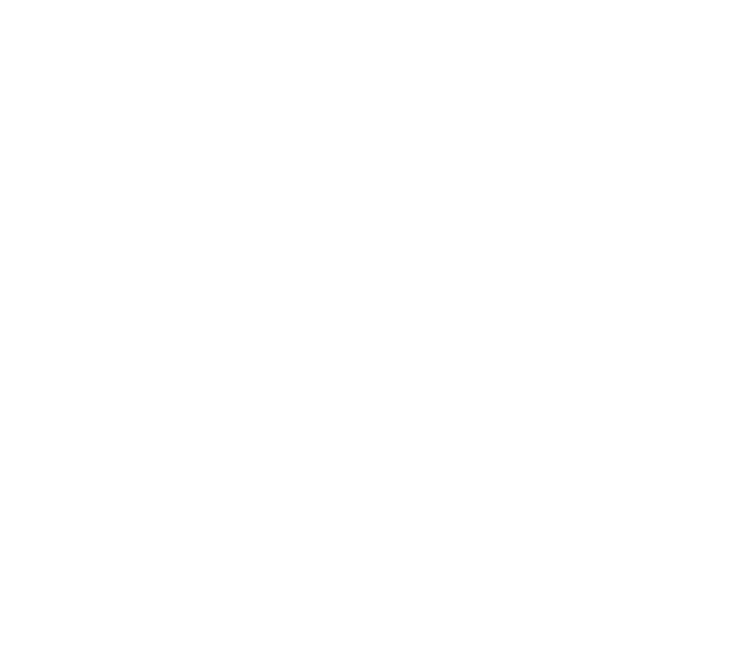
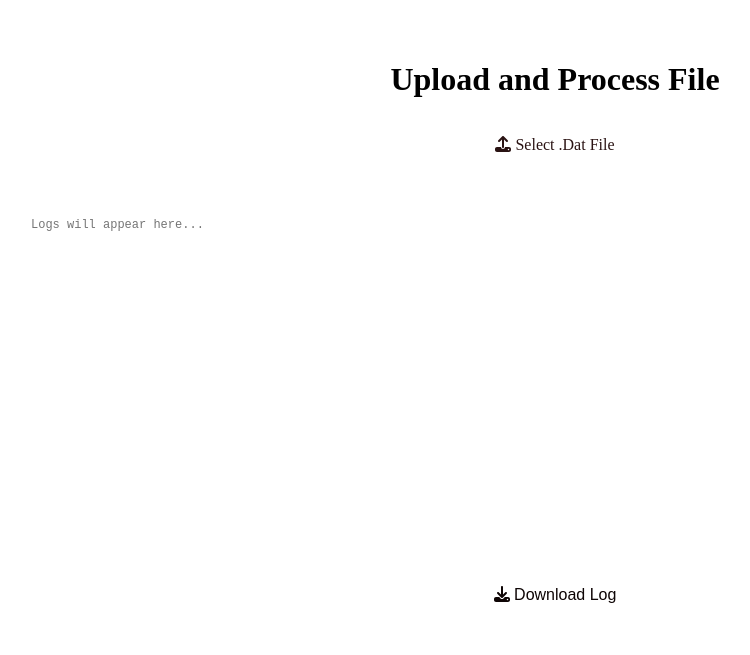
Before and after one commit to dmorgen720/transformer, a plain HTML site: page index.html in a window 1280 px wide. Shown: the whole page, without its empty margins (85-835 px from the left). Drawn offline with Linux system fonts and the light colour scheme; the site is published under a folder, as on GitHub Pages, so addresses that start at the root find nothing.

Commit message:
Update index.html

```diff
--- a/index.html
+++ b/index.html
@@ -6,8 +6,8 @@
     <title>File Uploader</title>
     <script src="https://cdnjs.cloudflare.com/ajax/libs/font-awesome/6.4.2/js/all.min.js" crossorigin="anonymous"></script>
 
-  <script type="module" crossorigin src="/assets/index-BRiiklob.js"></script>
-  <link rel="stylesheet" crossorigin href="/assets/index-CtqwskTV.css">
+  <script type="module" crossorigin src="./assets/index-BRiiklob.js"></script>
+  <link rel="stylesheet" crossorigin href="./assets/index-CtqwskTV.css">
 </head>
 <body>
     <div id="app"></div>
```
